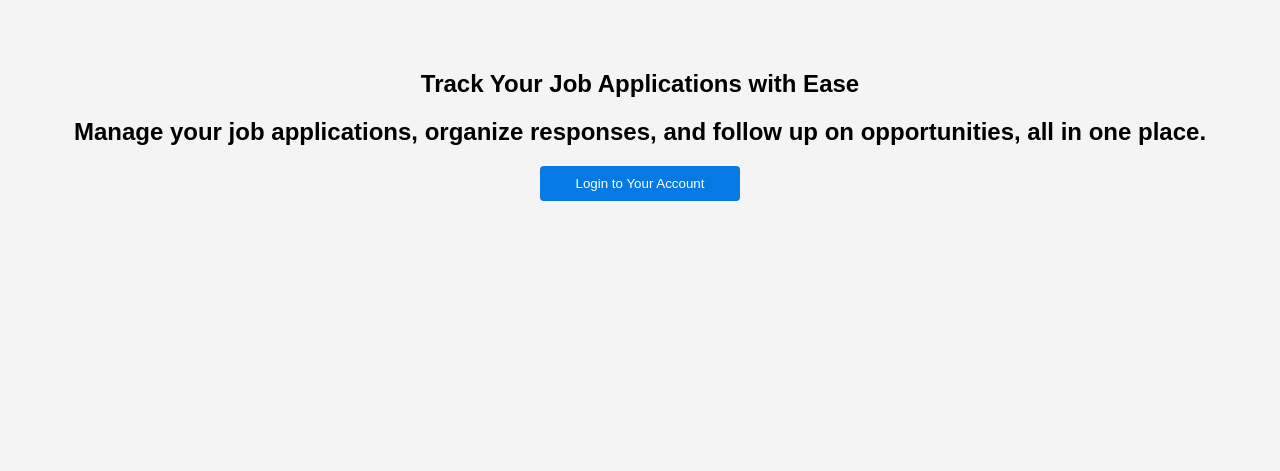
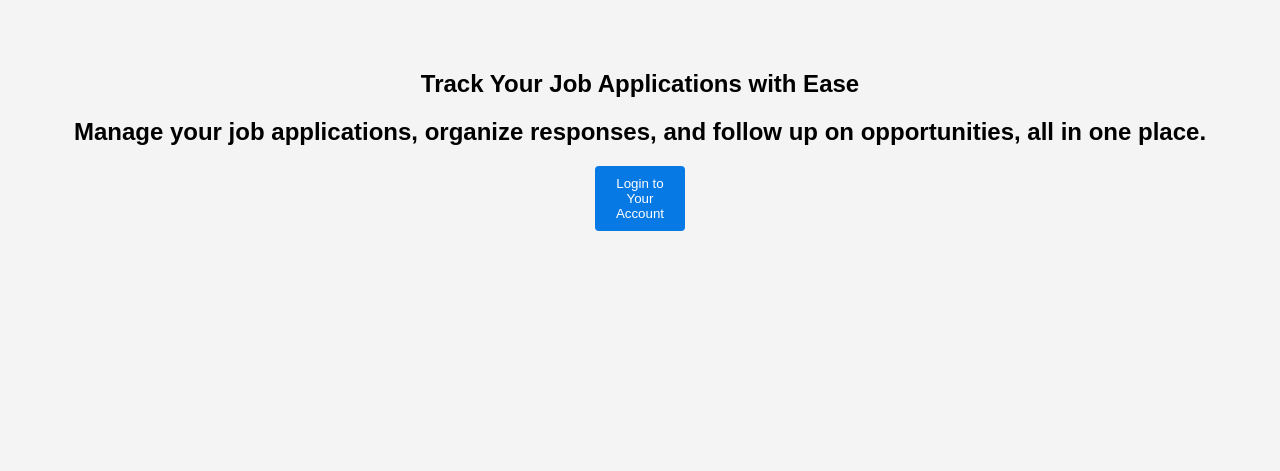
Before and after one commit to andygqw/JobApplicationRecorder, a Flask app: page / in a window 1280 px wide. Shown: the part 150-621 px from the top of the page. Run offline with Flask 3, Linux system fonts and the light colour scheme; the visitor is signed in with stand-in values (Sample User, id 1).

Commit message:
corresponding css change for button

```diff
--- a/static/css/style.css
+++ b/static/css/style.css
@@ -66,7 +66,7 @@ button {
     border: none;
     border-radius: 4px;
     cursor: pointer;
-    max-width: 200px;
+    max-width: 90px;
 }
 
 button:hover {
```
